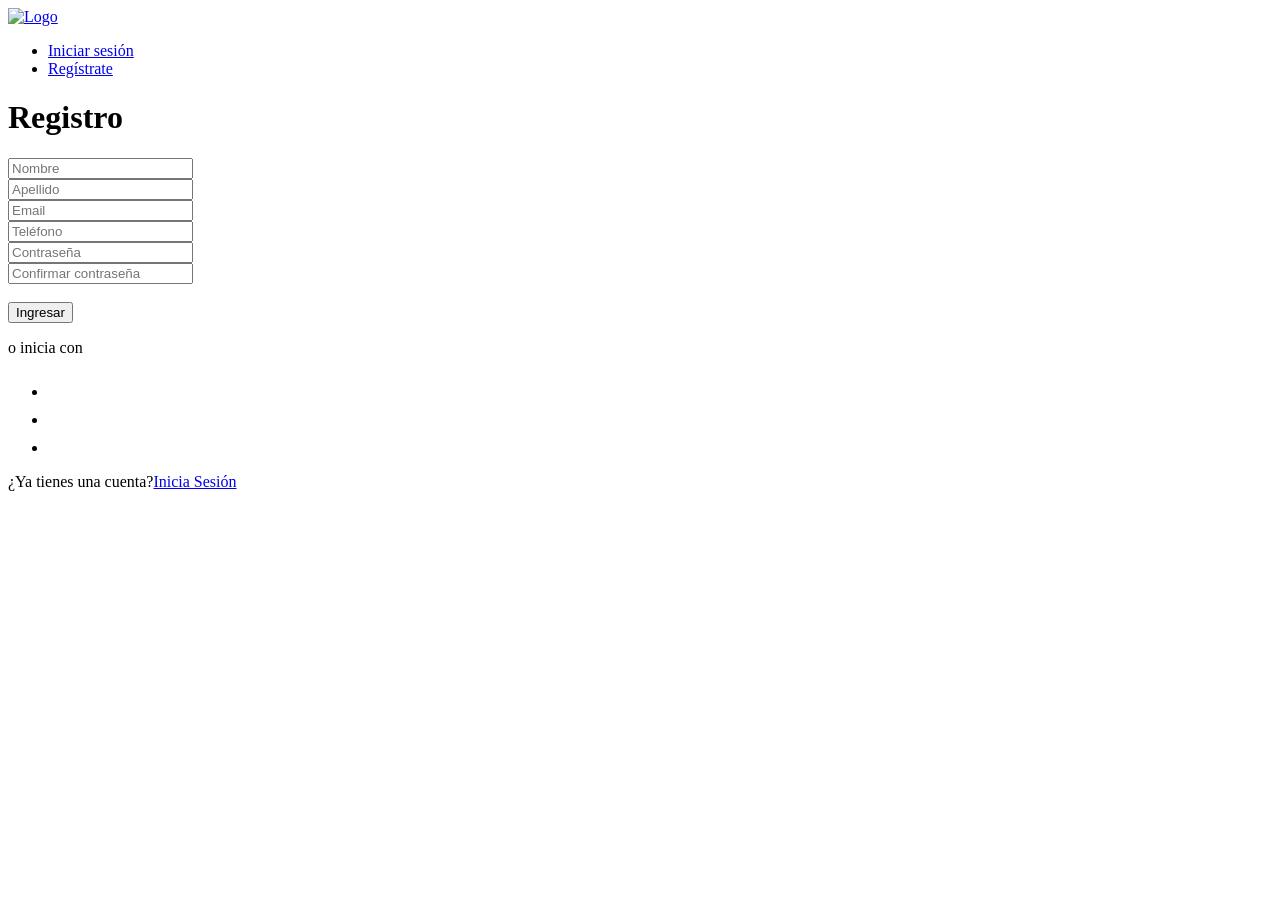
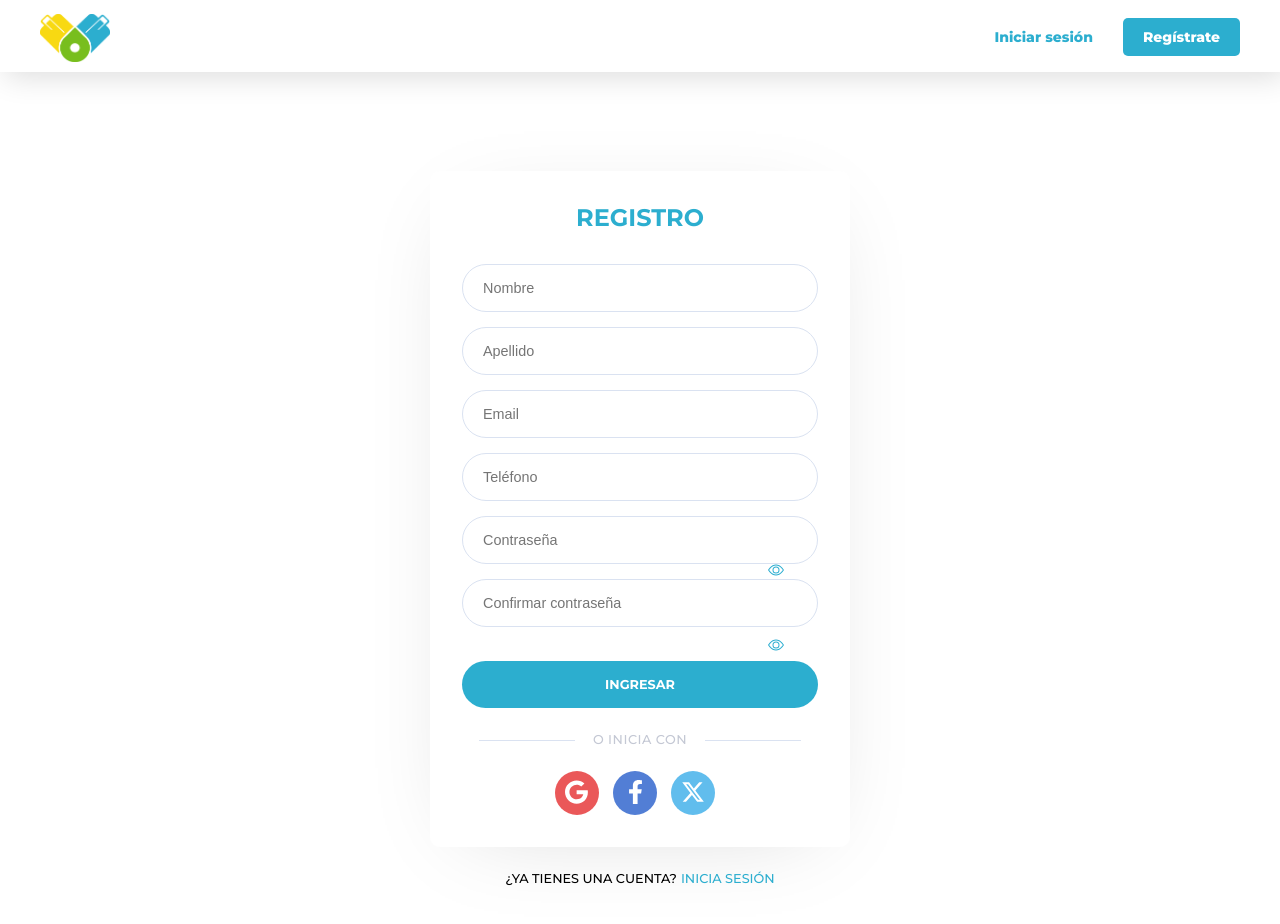
Before and after one commit to Willians45/Landing-J, a plain HTML site: page register.html in a window 1280 px wide. Before the commit the page ends 800 px from the top, so only its background shows below. Drawn offline with Linux system fonts and the light colour scheme; the site is published under a folder, as on GitHub Pages, so addresses that start at the root find nothing; a web font is replaced by a local one.

Commit message:
Update register.html

```diff
--- a/register.html
+++ b/register.html
@@ -4,8 +4,8 @@
     <meta charset="UTF-8">
     <meta name="viewport" content="width=device-width, initial-scale=1.0">
     <title>Tu Ruta Venezuela</title>
-    <link rel="icon" href="/Resources/logo.ico">
-    <link rel="stylesheet" href="/assets/register.css">
+    <link rel="icon" href="Resources/logo.ico">
+    <link rel="stylesheet" href="assets/register.css">
     <link rel="preconnect" href="https://fonts.googleapis.com">
     <link rel="preconnect" href="https://fonts.gstatic.com" crossorigin>
     <link href="https://fonts.googleapis.com/css2?family=Handjet:wght@600&family=Montserrat:wght@500;700;800&display=swap" rel="stylesheet">
@@ -13,11 +13,11 @@
 <body>
     <div class="topbar">
         <div class="container">
-          <a class="logo" href="/index.html"><img src="/Resources/logo.png" alt="Logo"></a>
+          <a class="logo" href="index.html"><img src="Resources/logo.png" alt="Logo"></a>
           <nav>
             <ul>
-              <li><a href="/login.html">Iniciar sesión</a></li>
-              <li><a href="/register.html" class="button">Regístrate</a></li>
+              <li><a href="login.html">Iniciar sesión</a></li>
+              <li><a href="register.html" class="button">Regístrate</a></li>
             </ul>
           </nav>
         </div>
@@ -37,10 +37,10 @@
         <input type="tel" id="phone" name="phone" placeholder="Teléfono" pattern="[0-9]{3}-[0-9]{2}-[0-9]{3}" required>
         <br>
         <input type="password" name="password" placeholder="Contraseña" id="myInput" required>
-        <span><img src="/Resources/eye.svg" alt="" onclick="checkpassw()"></span>
+        <span><img src="Resources/eye.svg" alt="" onclick="checkpassw()"></span>
         <br>
         <input type="password" name="password" placeholder="Confirmar contraseña" id="myInput2" required>
-        <span class="eye-two"><img src="/Resources/eye.svg" alt="" onclick="checkpassw2()"></span>
+        <span class="eye-two"><img src="Resources/eye.svg" alt="" onclick="checkpassw2()"></span>
         <br><br>
         <input type="submit" value="Ingresar">
       </form>
@@ -54,9 +54,9 @@
        </div>
       </div>
       <div class="login">
-        <p>¿Ya tienes una cuenta?<a href="/login.html">Inicia Sesión</a></p>
+        <p>¿Ya tienes una cuenta?<a href="login.html">Inicia Sesión</a></p>
       </div>
       </div>
-      <script src="/assets/script.js"></script>
+      <script src="assets/script.js"></script>
 </body>
 </html>
```
